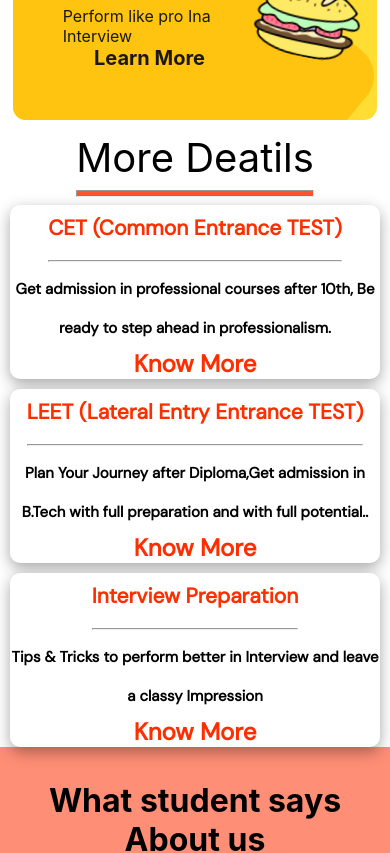
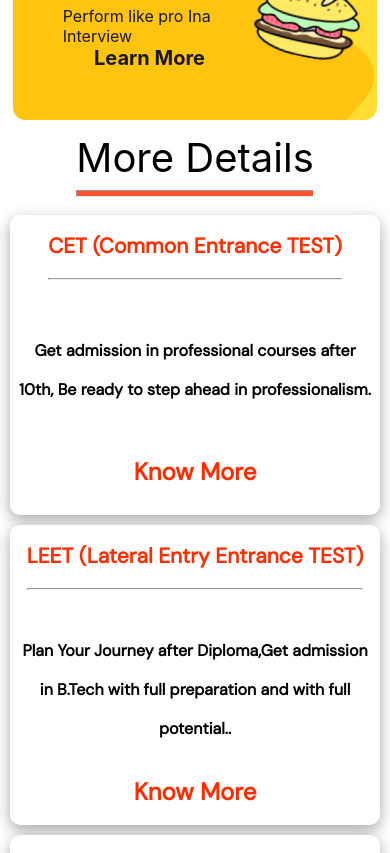
Before and after one commit to incense8/mongtreee, a Next.js app: page / in a window 390 px wide. Shown: the part 2440-3293 px from the top of the page. Built offline with nearby package versions, Linux system fonts and the light colour scheme; a web font is replaced by a local one.

Commit message:
test the work for signup page :

```diff
--- a/Homepage/ProgramInfo.js
+++ b/Homepage/ProgramInfo.js
@@ -6,7 +6,7 @@ export default function MoreInfo(){
     return (
         <div className={Class.MoreInfo_Section}>
             <div className={Class.MoreInfo_Titile}>
-                 <span>More Deatils</span>
+                 <span>More Details</span>
                  <hr />
             </div>
                     <div className={Class.MoreInfo_Holder}>
--- a/Homepage/style/MoreInfo.module.css
+++ b/Homepage/style/MoreInfo.module.css
@@ -1,6 +1,6 @@
 
 .MoreInfo_Holder{
-    grid-template-rows:  1fr 1fr    1fr;
+    grid-template-rows: 300px 300px 300px;
     display: grid;
     padding:0px 10px;
 
@@ -113,6 +113,7 @@ color: #FF2E00;
         display: none;
     }
     .MoreInfo_Holder{
+        padding: 10px;
         gap:10px;
     }
 
@@ -126,7 +127,8 @@ color: #FF2E00;
     .Segment_subheading > span
     {
         text-align: center;
-        font-size: 15px;
+        font-size: 16px;
+        padding: 7px;
     }
 
 .Segment_heading > span {
--- a/styles/Signup.module.css
+++ b/styles/Signup.module.css
@@ -70,7 +70,7 @@
         display: grid;
     grid-template-columns: 1fr;
     grid-template-rows: 80% 20%;
-    height: 70%;
+    height: 100%;
     width: 70%;
     }
     .Form_section{
```
Also changed, not shown: 1 other file (tests, documents, lock files or other folders).
